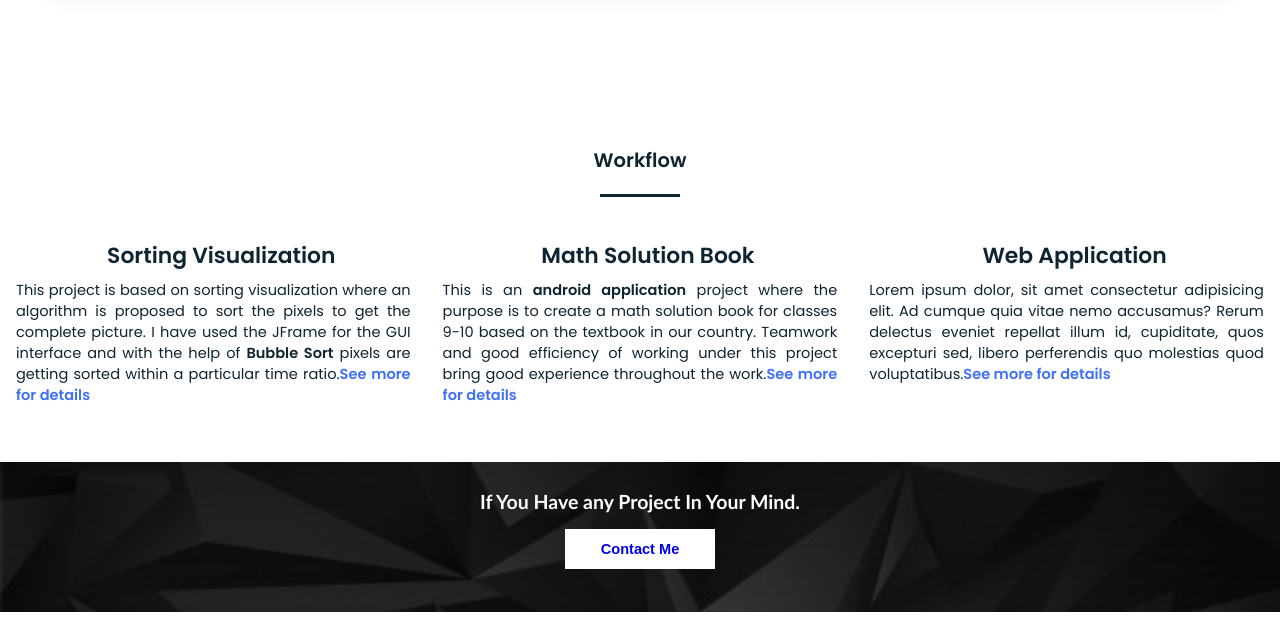
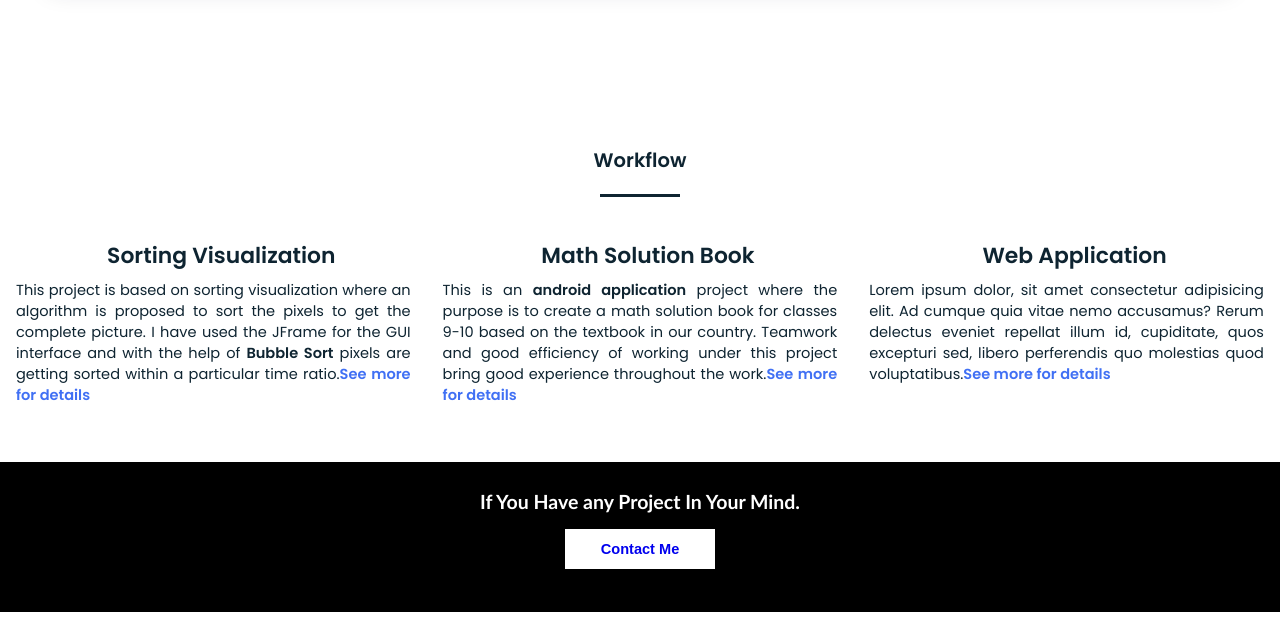
Before and after one commit to Niloy173/PortFolio-New, a plain HTML site: page index.html in a window 1280 px wide. Shown: the part 1896-2531 px from the top of the page. Drawn offline with nearby package versions, Linux system fonts and the light colour scheme.

Commit message:
contact section edited

```diff
--- a/style.css
+++ b/style.css
@@ -407,9 +407,10 @@ about container */
 .contact-me {
   width: 100%;
   height: 150px;
-  background-image: url("./images/back.jpg");
+  /* background-image: url("Images/back.jpg"); */
   background-size: cover;
   background-repeat: no-repeat;
+  background-color: #000;
   display: flex;
   flex-direction: column;
   justify-content: center;
```
